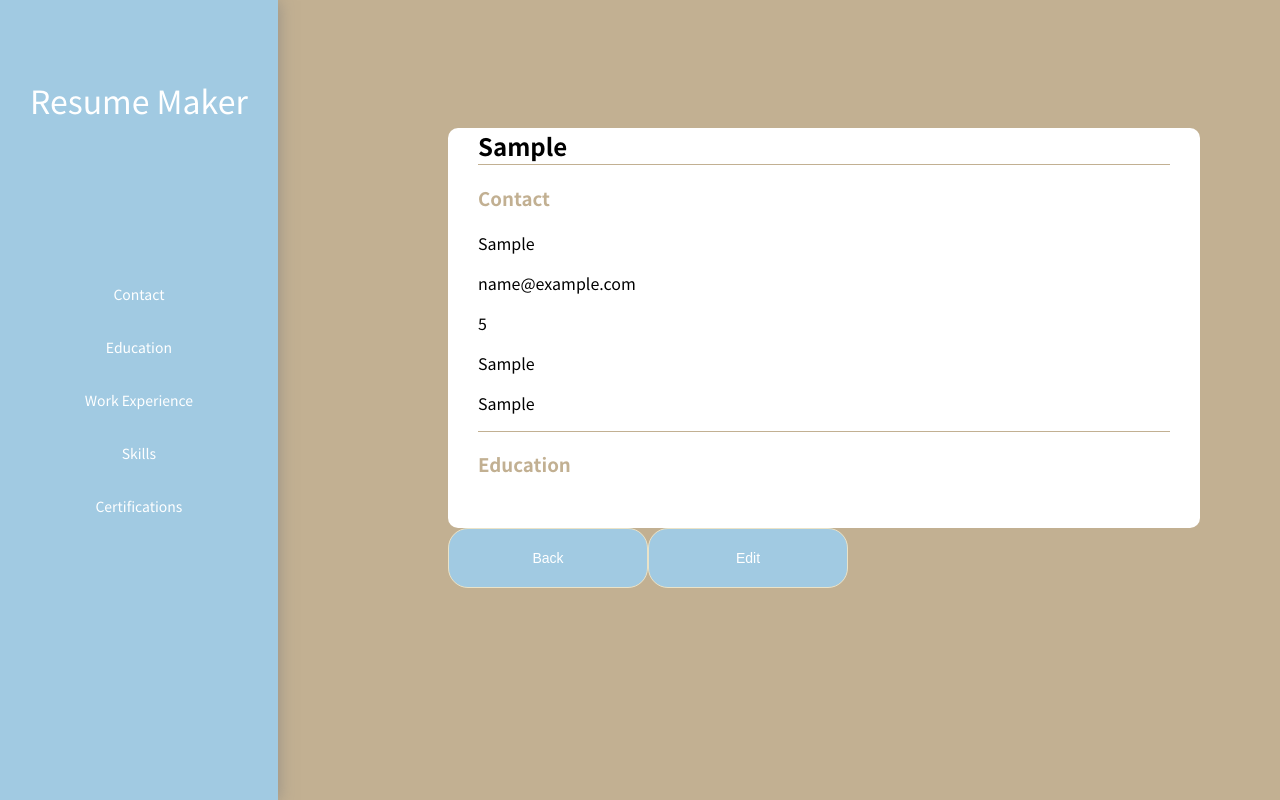
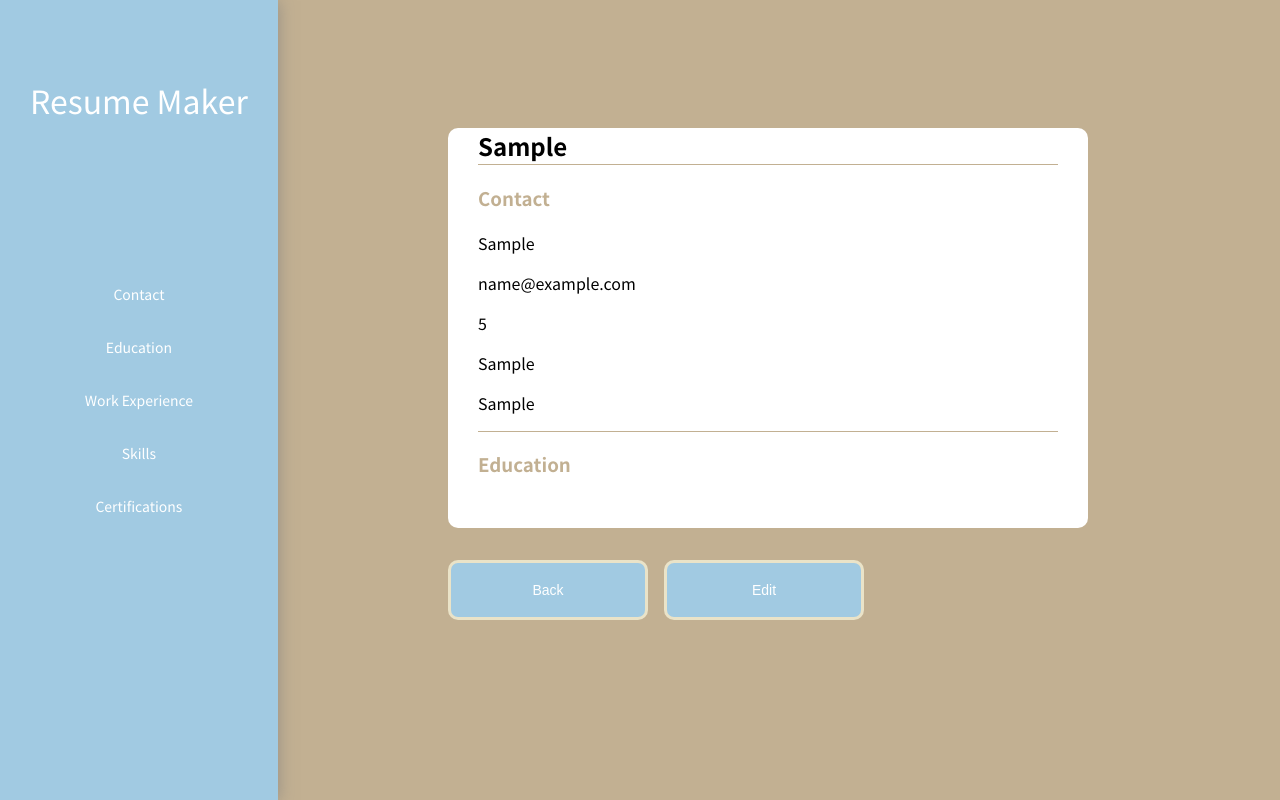
Before and after one commit to liampc/resume-maker, a React (Create React App) app: page / in a window 1280 px wide. Both pictures are taken after typing "Sample", "Sample", "name@example.com", "5", "Sample", "Sample" into the empty fields and a click on the button "Preview". Built offline with nearby package versions, Linux system fonts and the light colour scheme.

Commit message:
edit buttons

```diff
--- a/src/components/main/Preview.js
+++ b/src/components/main/Preview.js
@@ -36,9 +36,11 @@ function Preview(props){
                 </div>
 
             </div>
+            <div className="preview__buttons">
+                 <button className="button" value="edit" onClick={props.handleSubmit}>Back</button>
+                <button className="btn__edit button" value="edit" onClick={props.showEdit}>Edit</button>
+            </div>
 
-            <button className="button" value="edit" onClick={props.handleSubmit}>Back</button>
-            <button className="btn__edit button" value="edit" onClick={props.showEdit}>{props.isOpen ? 'Cancel' : 'Edit'}</button>
         </div>
     )
 }
--- a/src/components/main/_main.scss
+++ b/src/components/main/_main.scss
@@ -29,8 +29,13 @@
         min-height: 50vh;
         display: flex;
         flex-direction: column;
+        margin-bottom: 2rem;
 
+        @include breakpoint-up('large'){
+            max-width: 50vw;
+        }
     }
+
 
 
     &__section {
@@ -48,4 +53,14 @@
     span:nth-of-type(2) {
         padding-right: 10px;
     }
+
+    &__buttons {
+        display: flex;
+        flex-direction: row;
+
+
+        button:not(:last-of-type) {
+            margin-right: 1rem;
+        }
+    }
 }
--- a/src/styles/_components.scss
+++ b/src/styles/_components.scss
@@ -19,12 +19,13 @@
 .button {
     background-color: $Blue;
     color: white;
-    border: 1px solid $GoldBrown;
-    border-radius: 1.25rem;
+    border: 3px solid $GoldBrown;
+    border-radius: 10px;
     height: 3.75rem;
     width: 12.5rem;
     font-size: $font-small;
     font-weight: $font-med;
+
 
     &:hover {
         color: $GoldBrown;
```
